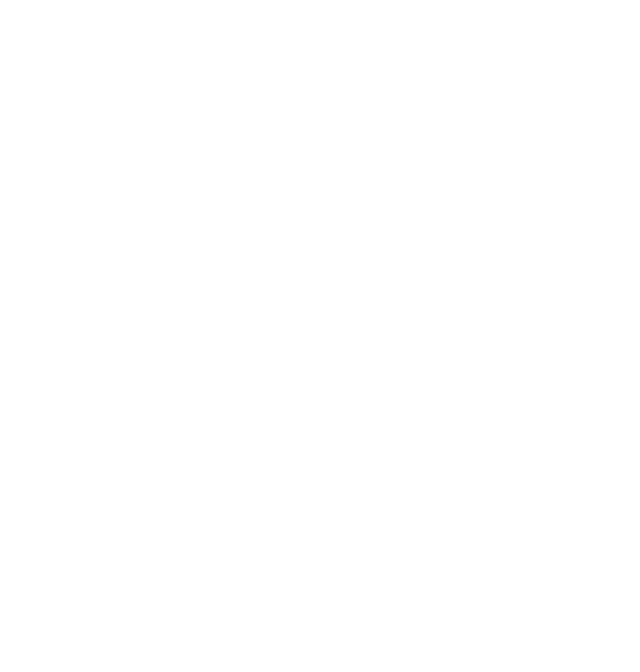
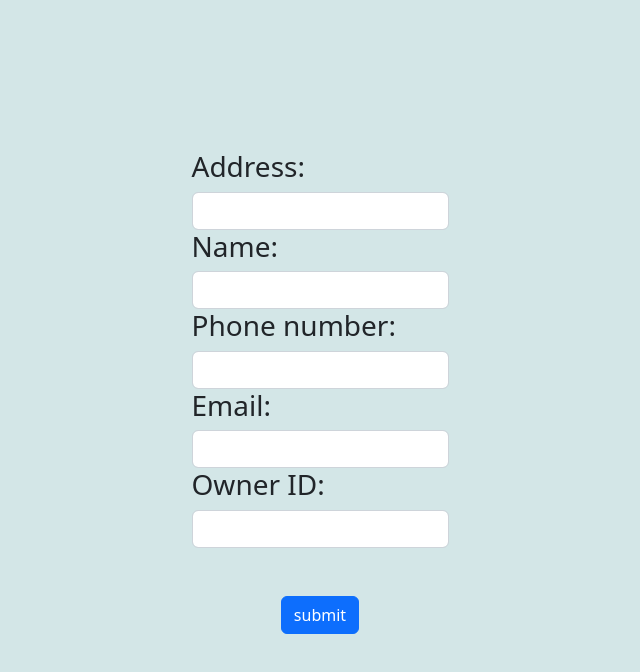
Before and after one commit to issoe/booking-room, a React (Create React App) app in the folder react-frontend/: page /AddHotelForm in a window 1280 px wide. Before the commit this address had no page. Shown: the top 672 px of the page, without its empty margins (320-960 px from the left). Built offline with nearby package versions, Linux system fonts and the light colour scheme.

Commit message:
adding add new hotel

```diff
--- a/react-frontend/src/App.js
+++ b/react-frontend/src/App.js
@@ -6,6 +6,7 @@ import { BrowserRouter as Router, Routes, Route, Link } from 'react-router-dom';
 import HotelsRoom from './component/HotelsRoom';
 import RegisterPage from './component/RegisterPage';
 import SuccessPage from './component/SuccessPage';
+import AddHotelForm from './component/AddHotelForm';
 
 function App() {
   return (
@@ -17,6 +18,7 @@ function App() {
         <Route path='/HotelsRoom/:hotelID' element={<HotelsRoom />} />
         <Route path='/RegisterPage' exact element={<RegisterPage />} />
         <Route path='/SuccessPage' exact element={<SuccessPage />} />
+        <Route path='/AddHotelForm' exact element={<AddHotelForm />} />
       </Routes>
     </Router>
   );
--- /dev/null
+++ b/react-frontend/src/component/AddHotelForm.css
@@ -0,0 +1,32 @@
+* {
+    margin: 0;
+    padding: 0;
+    box-sizing: border-box;
+}
+
+.AddHotelForm {
+    height: 100vh;
+    display: flex;
+    align-items: center;
+    justify-content: center;
+    background: #d3e6e7;
+}
+
+.HotelsInfor {
+    width: 500px;
+    height: min-content;
+    padding: 20px;
+    border-radius: 12px;
+    background: #ffffff;
+}
+
+.HotelsInfor h3 {
+    font-size: 20px;
+    margin-bottom: 8px;
+    margin-top: 12px;
+}
+
+.HotelsInfor .submit{
+    text-align: right;
+    margin-top: 12px;
+}
--- /dev/null
+++ b/react-frontend/src/component/AddHotelForm.js
@@ -0,0 +1,78 @@
+import React, { useState } from 'react';
+import { useParams, useNavigate } from 'react-router-dom';
+import './AddHotelForm.css';
+
+function AddHotelForm() {
+    const navigate = useNavigate();
+    const [address, setAdress] = useState('');
+    const [name, setName] = useState('');
+    const [phone, setPhone] = useState('');
+    const [email, setEmail] = useState('');
+    const [ownerID, setOwnerID] = useState('');
+
+    function submitClick() {
+        navigate('/SuccessPage');
+    }
+
+        return (
+            <div className='AddHotelForm'>
+            <div className='HotelsInfo'>
+                <form className='mb-3 '>
+                    <h3>Address:</h3>
+                    <input
+                        className="form-control"
+                        type='address'
+                        name='address'
+                        value={address}
+                        onChange = {(e) => setAdress(e.target.value)}
+                        />
+                    <h3>Name:</h3>
+                    <input
+                        className="form-control"
+                        type='name'
+                        name='name'
+                        value={name}
+                        onChange = {(e) => setName(e.target.value)}
+                        />
+                    <h3>Phone number:</h3>
+                    <input
+                        className="form-control"
+                        type='phone'
+                        name='phone'
+                        value={phone}
+                        onChange = {(e) => setPhone(e.target.value)}
+                        />
+                    <h3>Email:</h3>
+                    <input
+                        className="form-control"
+                        type='email'
+                        name='email'
+                        value={email}
+                        onChange = {(e) => setEmail(e.target.value)}
+                        />
+                    <h3>Owner ID:</h3>
+                    <input
+                        className="form-control"
+                        type='ownerID'
+                        name='ownerID'
+                        value={ownerID}
+                        onChange = {(e) => setOwnerID(e.target.value)}
+                        />
+
+                    <div className='submit d-flex justify-content-center'>
+
+                    <button
+                        className='btn btn-primary mt-5'
+                        onClick={submitClick}
+                        >
+                            submit
+                    </button>
+                    </div>
+                </form>
+            </div>
+            </div>
+        )
+    }
+
+
+export default AddHotelForm;
--- a/react-frontend/src/component/AdminPage.js
+++ b/react-frontend/src/component/AdminPage.js
@@ -1,11 +1,16 @@
 import React from 'react';
 import HotelCards from './Cards/HotelCards';
 import './AdminPage.css';
+import { useNavigate } from 'react-router-dom';
 
 function AdminPage() {
+    const navigate = useNavigate();
     return (
         <div className='background' >
             <h2 className='text-center display-2'>Hotels:</h2>
+            <button className='btn btn-primary mx-3' onClick={()=>{navigate('/AddHotelForm')}}>
+                Add new Hotel
+            </button>
             <HotelCards/>
         </div>
      );
```
